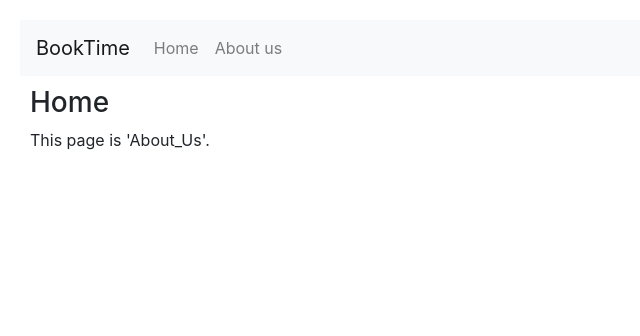
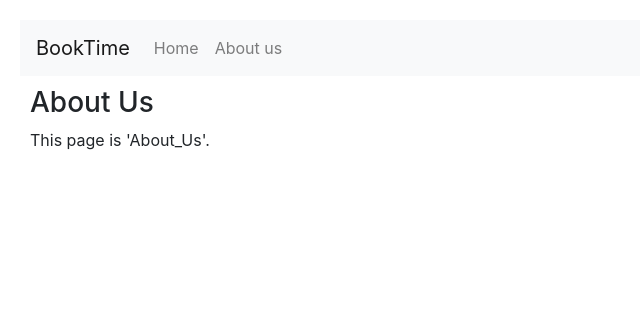
Before and after one commit to codingEzio/code_py_book_practical_django2_and_channels, a Django app: template Chapter 01 - Introduction/booktime/main/templates/about_us.html in a window 1280 px wide. Shown: the top 336 px of the page, without its empty margins (0-640 px from the left). Run offline with Django 3.2, Linux system fonts and the light colour scheme; the template is opened without the code that fills it, so the values that code supplies are empty; some libraries are stand-ins or nearby versions.

Commit message:
Minor error fixed

```diff
--- a/Chapter 01 - Introduction/booktime/main/templates/about_us.html
+++ b/Chapter 01 - Introduction/booktime/main/templates/about_us.html
@@ -1,6 +1,6 @@
 {% extends 'base.html' %}
 
 {% block content %}
-    <h3>Home</h3>
+    <h3>About Us</h3>
     <p>This page is 'About_Us'.</p>
 {% endblock content %}
```
